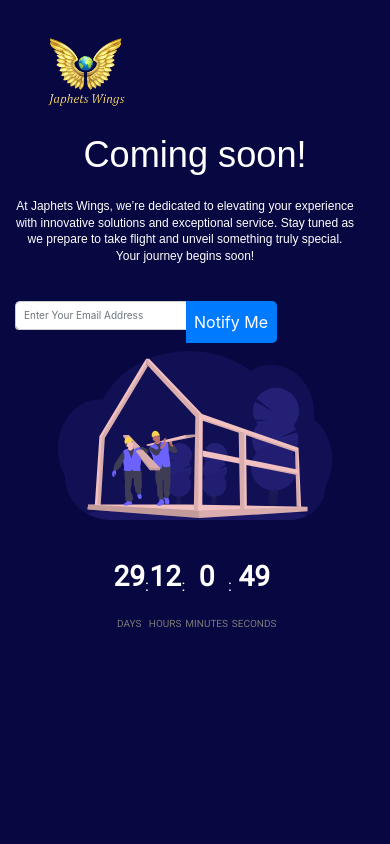
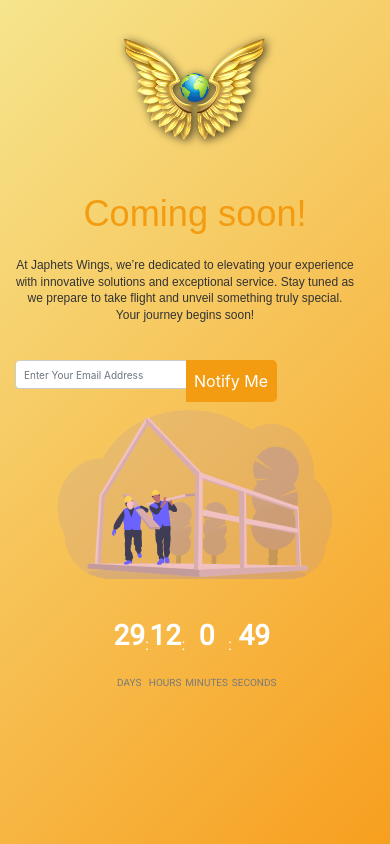
Before and after one commit to GoldenCicada1/JW-coming-soon, a React (Create React App) app: page / in a window 390 px wide. Built offline with nearby package versions, Linux system fonts and the light colour scheme.

Commit message:
Refactor background color and text color in index.css

```diff
--- a/src/index.css
+++ b/src/index.css
@@ -8,8 +8,8 @@
 #home {
   height: 100vh;
   width: 100%;
-  background-color: rgb(7, 7, 65);
-  color: #ffffff;
+  background: linear-gradient(135deg, #f6e58d, #f79f1f); /* Gold gradient */
+  color: #333; /* Darker text color for contrast */
 }
 
 .cid-rOM5rKjpOn {
@@ -17,25 +17,30 @@
 }
 
 .brand {
-  max-width:140px; /* Set a maximum width for the logo */
+  max-width: 120px; /* Set a maximum width for the logo */
+  filter: drop-shadow(2px 2px 5px rgba(0, 0, 0, 0.7)); /* Drop shadow effect */
+  transition: transform 0.3s; /* Smooth transition for hover effect */
 
+}
+
+.brand:hover {
+  transform: scale(1.05); /* Slightly enlarge the logo on hover */
 }
 
 .cid-rOM5rKjpOn .container {
   height: 100%;
 }
 
-
-
 .cid-rOM5rKjpOn h1 {
   padding-bottom: 15px;
+  color: #f39c12; /* Gold color for headings */
 }
 
 .cid-rOM5rKjpOn p {
   padding-bottom: 20px;
 }
 
-.cid-rOM5rKjpOn .text-section { /* Renamed from .left */
+.cid-rOM5rKjpOn .text-section {
   padding-top: 5vh;
 }
 
@@ -52,6 +57,8 @@
   font-family: "DM Sans", sans-serif;
   font-size: clamp(2.26rem, 4vw, 4.6rem);
   line-height: 1.1;
+  color: #f39c12; /* Gold color for main title */
+  padding-top: 4vh;
 }
 
 .display-7 {
@@ -100,7 +107,7 @@
     height: 20vh; /* Adjusted height for smaller screens */
   }
 
-  .cid-rOM5rKjpOn .text-section { /* Updated class name */
+  .cid-rOM5rKjpOn .text-section {
     text-align: center;
   }
 
@@ -113,10 +120,33 @@
   }
 
   .banner-text {
-
     font-size: 12px;
   }
 
+  nav {
+    height: 11vh;
+    position: relative; /* Make the nav a positioning context */
+
+  }
+
+  .brand {
+    max-width: 150px; /* Set a maximum width for the logo */
+    filter: drop-shadow(2px 2px 5px rgba(0, 0, 0, 0.7)); /* Drop shadow effect */
+    position: absolute; /* Position the logo absolutely */
+    top: 50%; /* Move down 50% of the nav height */
+    left: 50%; /* Move right 50% of the nav width */
+    transform: translate(-50%, -50%); /* Center it perfectly */
+    transition: transform 0.3s; /* Smooth transition for hover effect */
+    padding-top: 10vh;
+  }
+
+  .brand:hover {
+    transform: translate(-50%, -50%) scale(1.05); /* Enlarge the logo on hover */
+  }
+
+  .display-1 {
+    padding-top: 7vh;
+  }
 }
 
 .input-group {
@@ -133,20 +163,20 @@
 }
 
 .form-control:focus {
-  border-color: #007bff; /* Change border color on focus */
+  border-color: #f39c12; /* Gold color on focus */
   outline: none; /* Remove default outline */
 }
 
 .input-group-append .btn {
-  border: 1px solid #007bff; /* Match button border with primary color */
+  border: 1px solid #f39c12; /* Match button border with gold color */
   border-left: none; /* No left border for the button */
   padding: 8px 8px; /* Comfortable padding */
-  background-color: #007bff; /* Button background color */
+  background-color: #f39c12; /* Gold button background color */
   color: white; /* Button text color */
   transition: background-color 0.3s; /* Smooth background color transition */
 }
 
 .input-group-append .btn:hover {
-  background-color: #0056b3; /* Darker color on hover */
-  border-color: #0056b3; /* Darker border on hover */
+  background-color: #e67e22; /* Darker gold color on hover */
+  border-color: #e67e22; /* Darker border on hover */
 }
```
Also changed, not shown: src/logo.png.
